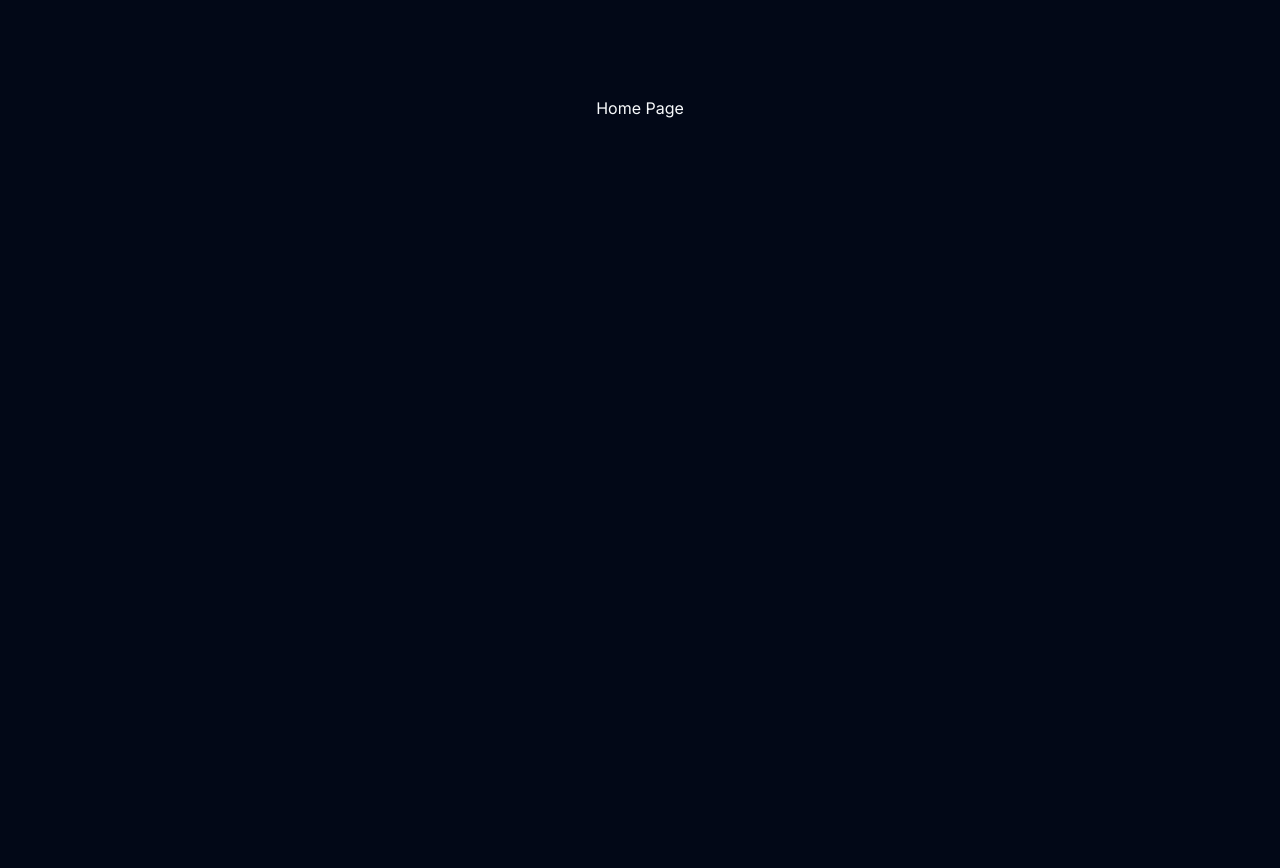
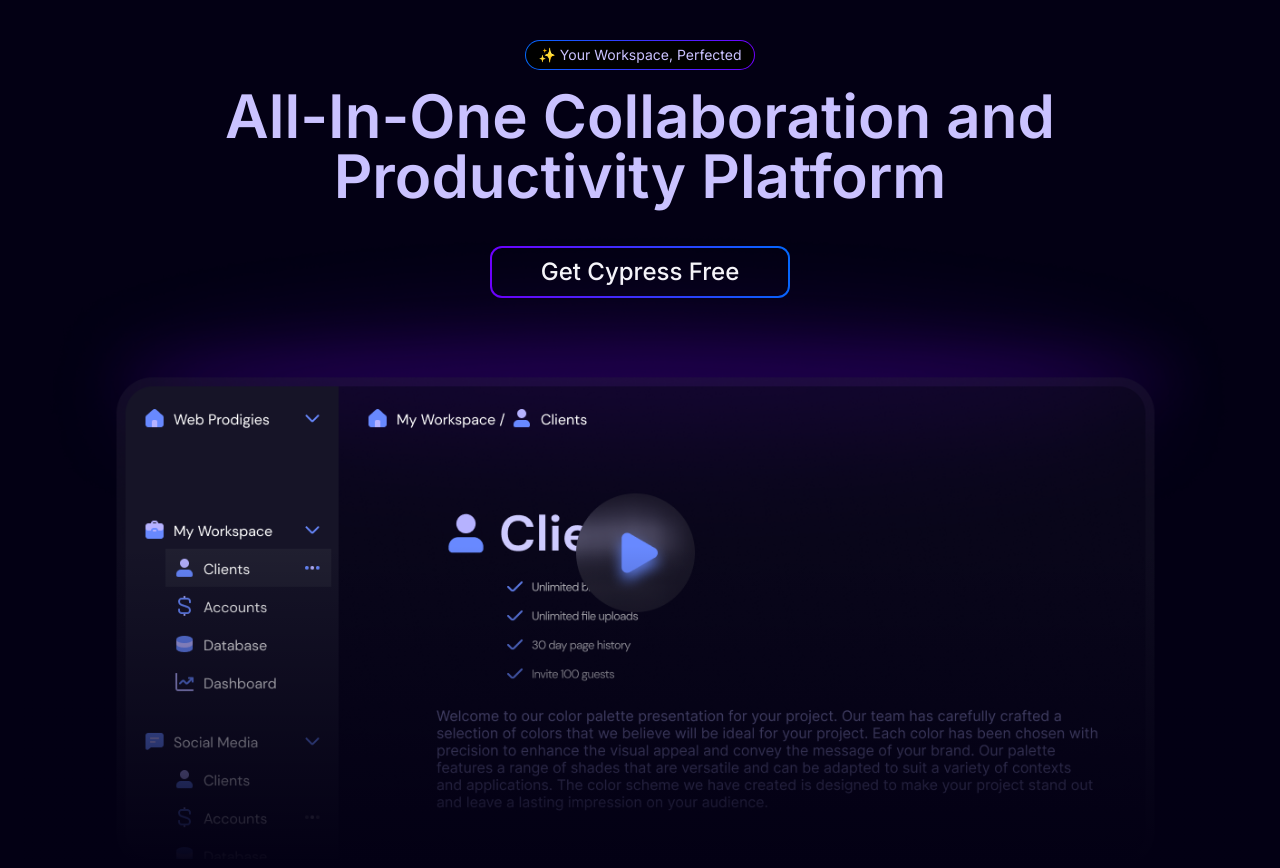
Before and after one commit to kartikkpawar/cypress-notion, a Next.js app: page / in a window 1280 px wide. Before the commit the page ends 800 px from the top, so only its background shows below. Built offline with nearby package versions, Linux system fonts and the light colour scheme.

Commit message:
Landing page hero-section

```diff
--- a/package.json
+++ b/package.json
@@ -15,6 +15,7 @@
     "up": "drizzle-kit up:pg"
   },
   "dependencies": {
+    "@radix-ui/react-slot": "^1.0.2",
     "class-variance-authority": "^0.7.0",
     "clsx": "^2.1.0",
     "dotenv": "^16.3.1",
--- /dev/null
+++ b/src/app/(site)/layout.tsx
@@ -0,0 +1,7 @@
+import React from "react";
+
+const HomePageLayout = ({ children }: { children: React.ReactNode }) => {
+  return <main>{children}</main>;
+};
+
+export default HomePageLayout;
--- /dev/null
+++ b/src/app/(site)/page.tsx
@@ -0,0 +1,30 @@
+import TitleSection from "@/components/landingPage/TitleSection";
+import { Button } from "@/components/ui/button";
+import Image from "next/image";
+import React from "react";
+import AppBanner from "../../../public/appBanner.png";
+
+function HomePage() {
+  return (
+    <section className=" overflow-hidden px-4 sm:px-6 mt-10 sm:flex sm:flex-col gap-4 md:justify-center md:items-center">
+      <TitleSection
+        pill="✨ Your Workspace, Perfected"
+        title="All-In-One Collaboration and Productivity Platform"
+      />
+      <div className="bg-white p-[2px] mt-6 rounded-xl bg-gradient-to-r from-primary to-brand-primaryBlue sm:w-[300px]">
+        <Button
+          variant="secondary"
+          className=" w-full rounded-[10px] p-6 text-2xl bg-background"
+        >
+          Get Cypress Free
+        </Button>
+      </div>
+      <div className="md:mt-[-90px] sm:w-full w-[750px] flex justify-center items-center mt-[-40px] relative sm:ml-0 ml-[-50px]">
+        <Image src={AppBanner} alt="Application Banner" />
+        <div className="bottom-0 top-[50%] bg-gradient-to-t dark:from-background left-0 right-0 absolute z-10" />
+      </div>
+    </section>
+  );
+}
+
+export default HomePage;
--- a/src/app/globals.css
+++ b/src/app/globals.css
@@ -7,81 +7,50 @@
   height: 100%;
 }
 
-:root {
-  --foreground-rgb: 0, 0, 0;
-  --background-start-rgb: 214, 219, 220;
-  --background-end-rgb: 255, 255, 255;
-}
-
-@media (prefers-color-scheme: dark) {
-  :root {
-    --foreground-rgb: 255, 255, 255;
-    --background-start-rgb: 0, 0, 0;
-    --background-end-rgb: 0, 0, 0;
-  }
-}
-
 @layer base {
   :root {
     --background: 0 0% 100%;
-    --foreground: 222.2 84% 4.9%;
-
+    --foreground: 224 71.4% 4.1%;
     --card: 0 0% 100%;
-    --card-foreground: 222.2 84% 4.9%;
-
+    --card-foreground: 224 71.4% 4.1%;
     --popover: 0 0% 100%;
-    --popover-foreground: 222.2 84% 4.9%;
-
-    --primary: 222.2 47.4% 11.2%;
-    --primary-foreground: 210 40% 98%;
-
-    --secondary: 210 40% 96.1%;
-    --secondary-foreground: 222.2 47.4% 11.2%;
-
-    --muted: 210 40% 96.1%;
-    --muted-foreground: 215.4 16.3% 46.9%;
-
-    --accent: 210 40% 96.1%;
-    --accent-foreground: 222.2 47.4% 11.2%;
-
+    --popover-foreground: 224 71.4% 4.1%;
+    --primary: 266, 100%, 50%;
+    --primary-foreground: 210 20% 98%;
+    --secondary: 220 14.3% 95.9%;
+    --secondary-foreground: 220.9 39.3% 11%;
+    --muted: 220 14.3% 95.9%;
+    --muted-foreground: 220 8.9% 46.1%;
+    --accent: 220 14.3% 95.9%;
+    --accent-foreground: 220.9 39.3% 11%;
     --destructive: 0 84.2% 60.2%;
-    --destructive-foreground: 210 40% 98%;
-
-    --border: 214.3 31.8% 91.4%;
-    --input: 214.3 31.8% 91.4%;
-    --ring: 222.2 84% 4.9%;
-
+    --destructive-foreground: 210 20% 98%;
+    --border: 220 13% 91%;
+    --input: 220 13% 91%;
+    --ring: 262.1 83.3% 57.8%;
     --radius: 0.5rem;
   }
 
   .dark {
-    --background: 222.2 84% 4.9%;
-    --foreground: 210 40% 98%;
-
-    --card: 222.2 84% 4.9%;
-    --card-foreground: 210 40% 98%;
-
-    --popover: 222.2 84% 4.9%;
-    --popover-foreground: 210 40% 98%;
-
-    --primary: 210 40% 98%;
-    --primary-foreground: 222.2 47.4% 11.2%;
-
-    --secondary: 217.2 32.6% 17.5%;
-    --secondary-foreground: 210 40% 98%;
-
-    --muted: 217.2 32.6% 17.5%;
-    --muted-foreground: 215 20.2% 65.1%;
-
-    --accent: 217.2 32.6% 17.5%;
-    --accent-foreground: 210 40% 98%;
-
+    --background: 249 100% 3.9%;
+    --foreground: 248 100% 88%;
+    --card: 224 71.4% 4.1%;
+    --card-foreground: 210 20% 98%;
+    --popover: 224 71.4% 4.1%;
+    --popover-foreground: 210 20% 98%;
+    --primary: 266, 100%, 50%;
+    --primary-foreground: 210 20% 98%;
+    --secondary: 215 27.9% 16.9%;
+    --secondary-foreground: 210 20% 98%;
+    --muted: 215 27.9% 16.9%;
+    --muted-foreground: 217.9 10.6% 30.9%;
+    --accent: 215 27.9% 16.9%;
+    --accent-foreground: 210 20% 98%;
     --destructive: 0 62.8% 30.6%;
-    --destructive-foreground: 210 40% 98%;
-
-    --border: 217.2 32.6% 17.5%;
-    --input: 217.2 32.6% 17.5%;
-    --ring: 212.7 26.8% 83.9%;
+    --destructive-foreground: 210 20% 98%;
+    --border: 247, 18.3%, 18.2%;
+    --input: 215 27.9% 16.9%;
+    --ring: 263.4 70% 50.4%;
   }
 }
 
@@ -93,3 +62,72 @@
     @apply bg-background text-foreground;
   }
 }
+
+.animate-slide {
+  animation: 15s slide linear infinite;
+}
+
+@keyframes slide {
+  from {
+    transform: translateX(0);
+  }
+  to {
+    transform: translateX(-100%);
+  }
+}
+
+.ce-popover-item:hover {
+  @apply bg-muted/40 transition-all !important;
+}
+
+.ce-popover--opened {
+  @apply bg-card outline-none border-border dark:text-muted;
+}
+
+.ce-popover-item__icon {
+  @apply dark:bg-background text-white font-medium shadow-none dark:border-[1px] !important;
+}
+
+.ce-popover-item__title {
+  @apply dark:text-Neutrals/neutrals-7 font-normal;
+}
+
+.cdx-search-field {
+  @apply bg-background;
+}
+
+.ce-toolbar__content,
+.ce-block__content {
+  max-width: 750px;
+}
+
+.editorFocus {
+  @apply border-none outline-none;
+}
+
+/* .dotPattern {
+  background-image: radial-gradient(rgb(25, 25, 25) 1px, transparent 1px);
+  background-size: 30px 30px;
+} */
+
+.ql-toolbar::-webkit-scrollbar {
+  display: none;
+}
+
+.ql-toolbar {
+  @apply flex flex-wrap items-center justify-center dark:bg-background/70 bg-white/40 backdrop-blur-md z-40 sticky top-0 !border-none left-0 right-0;
+}
+
+.ql-formats {
+  @apply flex flex-shrink-0;
+}
+
+.ql-container {
+  @apply !border-none;
+}
+
+.ql-editor > p,
+ol,
+ul {
+  @apply dark:text-washed-purple-700;
+}
--- a/src/app/page.tsx
+++ /dev/null
@@ -1,7 +0,0 @@
-export default function Home() {
-  return (
-    <main className="flex min-h-screen flex-col items-center justify-between p-24">
-      Home Page
-    </main>
-  );
-}
--- /dev/null
+++ b/src/components/landingPage/TitleSection.tsx
@@ -0,0 +1,39 @@
+import React, { Fragment } from "react";
+
+interface TitleSectionProps {
+  title: string;
+  subheading?: string;
+  pill: string;
+}
+
+const TitleSection: React.FC<TitleSectionProps> = ({
+  title,
+  subheading,
+  pill,
+}) => {
+  return (
+    <Fragment>
+      <section className="flex flex-col gap-4 justify-center items-start md:items-center">
+        <article className="rounded-full p-[1px] text-sm dark:bg-gradient-to-r dark:from-brand-primaryBlue dark:to-brand-primaryPurple">
+          <div className="rounded-full px-3 py-1 dark:bg-black">{pill}</div>
+        </article>
+        {subheading ? (
+          <Fragment>
+            <h2 className="text-left text-3xl sm:text-5xl sm:max-w-[750px] md:text-center font-semibold">
+              {title}
+            </h2>
+            <p className="dark:text-washed-purple-700 sm:max-w-[450px] md:text-center">
+              {subheading}
+            </p>
+          </Fragment>
+        ) : (
+          <h1 className="text-left text-4xl sm:text-6xl sm:max-w-[850px] md:text-center font-semibold">
+            {title}
+          </h1>
+        )}
+      </section>
+    </Fragment>
+  );
+};
+
+export default TitleSection;
--- /dev/null
+++ b/src/components/ui/button.tsx
@@ -0,0 +1,56 @@
+import * as React from "react"
+import { Slot } from "@radix-ui/react-slot"
+import { cva, type VariantProps } from "class-variance-authority"
+
+import { cn } from "@/lib/utils"
+
+const buttonVariants = cva(
+  "inline-flex items-center justify-center whitespace-nowrap rounded-md text-sm font-medium ring-offset-background transition-colors focus-visible:outline-none focus-visible:ring-2 focus-visible:ring-ring focus-visible:ring-offset-2 disabled:pointer-events-none disabled:opacity-50",
+  {
+    variants: {
+      variant: {
+        default: "bg-primary text-primary-foreground hover:bg-primary/90",
+        destructive:
+          "bg-destructive text-destructive-foreground hover:bg-destructive/90",
+        outline:
+          "border border-input bg-background hover:bg-accent hover:text-accent-foreground",
+        secondary:
+          "bg-secondary text-secondary-foreground hover:bg-secondary/80",
+        ghost: "hover:bg-accent hover:text-accent-foreground",
+        link: "text-primary underline-offset-4 hover:underline",
+      },
+      size: {
+        default: "h-10 px-4 py-2",
+        sm: "h-9 rounded-md px-3",
+        lg: "h-11 rounded-md px-8",
+        icon: "h-10 w-10",
+      },
+    },
+    defaultVariants: {
+      variant: "default",
+      size: "default",
+    },
+  }
+)
+
+export interface ButtonProps
+  extends React.ButtonHTMLAttributes<HTMLButtonElement>,
+    VariantProps<typeof buttonVariants> {
+  asChild?: boolean
+}
+
+const Button = React.forwardRef<HTMLButtonElement, ButtonProps>(
+  ({ className, variant, size, asChild = false, ...props }, ref) => {
+    const Comp = asChild ? Slot : "button"
+    return (
+      <Comp
+        className={cn(buttonVariants({ variant, size, className }))}
+        ref={ref}
+        {...props}
+      />
+    )
+  }
+)
+Button.displayName = "Button"
+
+export { Button, buttonVariants }
```
Also changed, not shown: public/appBanner.png (added), 1 other file (tests, documents, lock files or other folders).
